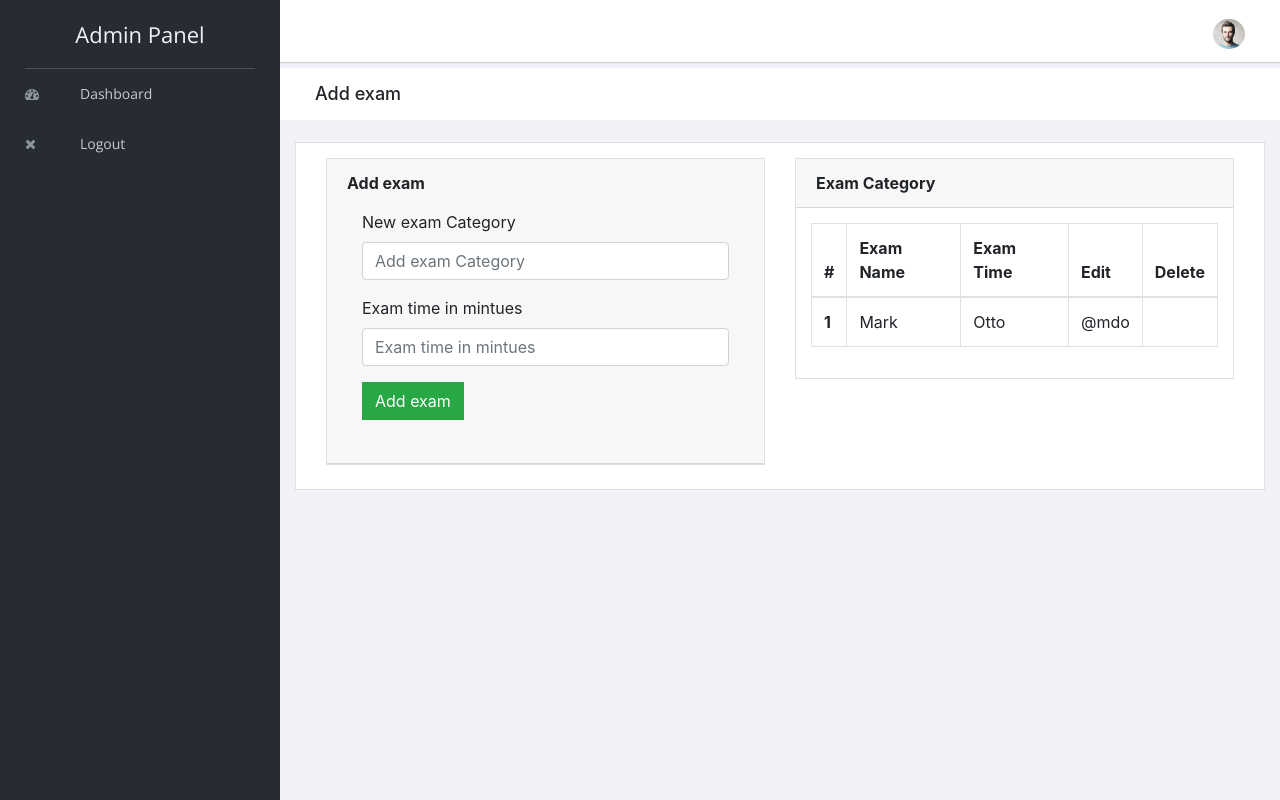
After one commit to Maruf68/Quiz-system-in-php, a PHP site: page /admin/demo.php in a window 1280 px wide. The commit adds this page. Run offline with PHP 8.4, Linux system fonts and the light colour scheme; some libraries are stand-ins or nearby versions.

Commit message:
question can be created and inserting into database

```diff
--- /dev/null
+++ b/admin/demo.php
@@ -0,0 +1,130 @@
+<?php
+                                    include "header.php";
+                                    include "../connection.php";
+                                    ?>
+
+<div class="breadcrumbs">
+    <div class="col-sm-4">
+        <div class="page-header float-left">
+            <div class="page-title">
+                <h1>Add exam</h1>
+            </div>
+        </div>
+    </div>
+
+</div>
+
+
+
+<div class="content mt-3">
+    <div class="animated fadeIn">
+
+
+        <div class="row">
+            <div class="col-lg-12">
+                <div class="card">
+
+<form name="form1" action="" method="post">
+
+                    <div class="card-body">
+
+                        <div class="col-lg-6">
+                            <div class="card">
+                                <div class="card-header"><strong>Add exam</strong>
+                                    <div class="card-body card-block">
+                                        <div class="form-group"><label for="company" class=" form-control-label">New
+                                                exam Category</label><input type="text"
+                                                placeholder="Add exam Category" class="form-control" name="examname"></div>
+                                        <div class="form-group"><label for="vat" class=" form-control-label">Exam time
+                                                in mintues</label><input type="text"  placeholder="Exam time in mintues"
+                                                class="form-control" name="examtime"></div>
+
+                                        <div class="form-group">
+                                            <input type="submit" name="submit1" value="Add exam" class="btn btn-success">
+
+                                            <div class="alert alert-success" id="insert" style="margin-top:10px; display:none">
+                            <strong>Added</strong> exam added successfully
+                        </div>
+
+
+
+
+                                        </div>
+                                    </div>
+                                </div>
+                            </div>
+
+                        </div>
+
+                    <div class="col-lg-6">
+                        <div class="card">
+                            <div class="card-header">
+                                <strong class="card-title">Exam Category</strong>
+                            </div>
+                            <div class="card-body">
+                                <table class="table table-bordered">
+                                    <thead>
+                                        <tr>
+                                            <th scope="col">#</th>
+                                            <th scope="col">Exam Name</th>
+                                            <th scope="col">Exam Time</th>
+                                            <th scope="col">Edit</th>
+                                            <th scope="col">Delete</th>
+
+                                        </tr>
+                                    </thead>
+                                    <tbody>
+                                  <?php
+
+                                  ?>
+
+                                        <tr>
+                                            <th scope="row">1</th>
+                                            <td>Mark</td>
+                                            <td>Otto</td>
+                                            <td>@mdo</td>
+                                        </tr>
+
+                                    </tbody>
+                                </table>
+                            </div>
+                        </div>
+                    </div>
+
+
+
+                    </div>
+                    </form>
+                </div>
+
+            </div>
+            <!--/.col-->
+        </div>
+
+
+    </div>
+
+</div>
+<!-- .animated -->
+<!-- .content -->
+
+
+<?php
+if(isset($_POST['submit1'])){
+ mysqli_query($link,"insert into `exam_category` values(NULL,'$_POST[examname]','$_POST[examtime]')") or die(mysqli_error($link));
+
+ ?>
+<script type="text/javascript">
+  document.getElementById("insert").style.display="block";
+</script>
+
+<?php
+}
+
+?>
+
+
+
+<?php
+                                    include "footer.php";
+                                    ?>
--- /dev/null
+++ b/admin/footer.php
@@ -0,0 +1,16 @@
+
+
+                                </div><!-- /#right-panel -->
+                                <!-- Right Panel -->
+
+
+                            <script src="vendors/jquery/dist/jquery.min.js"></script>
+                            <script src="vendors/popper.js/dist/umd/popper.min.js"></script>
+
+                            <script src="vendors/jquery-validation/dist/jquery.validate.min.js"></script>
+                            <script src="vendors/jquery-validation-unobtrusive/dist/jquery.validate.unobtrusive.min.js"></script>
+
+                            <script src="vendors/bootstrap/dist/js/bootstrap.min.js"></script>
+                            <script src="assets/js/main.js"></script>
+</body>
+</html>
--- /dev/null
+++ b/admin/header.php
@@ -0,0 +1,95 @@
+<!doctype html>
+
+<html class="no-js" lang="en">
+
+<head>
+    <meta charset="utf-8">
+    <meta http-equiv="X-UA-Compatible" content="IE=edge">
+    <title>Admin Panel</title>
+    <meta name="description" content="Sufee Admin - HTML5 Admin Template">
+    <meta name="viewport" content="width=device-width, initial-scale=1">
+
+    <link rel="apple-touch-icon" href="apple-icon.png">
+    <link rel="shortcut icon" href="favicon.ico">
+
+
+    <link rel="stylesheet" href="vendors/bootstrap/dist/css/bootstrap.min.css">
+    <link rel="stylesheet" href="vendors/font-awesome/css/font-awesome.min.css">
+    <link rel="stylesheet" href="vendors/themify-icons/css/themify-icons.css">
+    <link rel="stylesheet" href="vendors/flag-icon-css/css/flag-icon.min.css">
+    <link rel="stylesheet" href="vendors/selectFX/css/cs-skin-elastic.css">
+
+    <link rel="stylesheet" href="assets/css/style.css">
+
+    <link href='https://fonts.googleapis.com/css?family=Open+Sans:400,600,700,800' rel='stylesheet' type='text/css'>
+
+
+
+</head>
+
+<body>
+    <!-- Left Panel -->
+
+    <aside id="left-panel" class="left-panel">
+        <nav class="navbar navbar-expand-sm navbar-default">
+
+            <div class="navbar-header">
+                <button class="navbar-toggler" type="button" data-toggle="collapse" data-target="#main-menu" aria-controls="main-menu" aria-expanded="false" aria-label="Toggle navigation">
+                    <i class="fa fa-bars"></i>
+                </button>
+                <a class="navbar-brand" href="./">
+                 Admin Panel
+
+                </a>
+                <a class="navbar-brand hidden" href="./"><img src="images/logo2.png" alt="Logo"></a>
+            </div>
+
+            <div id="main-menu" class="main-menu collapse navbar-collapse">
+                <ul class="nav navbar-nav">
+                    <li>
+                        <a href="index.html"> <i class="menu-icon fa fa-dashboard"></i>Dashboard </a>
+                    </li>
+                    <li>
+                        <a href="index.html"> <i class="menu-icon fa fa-close"></i>Logout </a>
+                    </li>
+
+                </ul>
+            </div><!-- /.navbar-collapse -->
+        </nav>
+    </aside><!-- /#left-panel -->
+
+    <!-- Left Panel -->
+
+    <!-- Right Panel -->
+
+    <div id="right-panel" class="right-panel">
+
+        <!-- Header-->
+        <header id="header" class="header">
+
+            <div class="header-menu">
+
+                <div class="col-sm-7">
+
+                </div>
+
+                <div class="col-sm-5">
+                    <div class="user-area dropdown float-right">
+                        <a href="#" class="dropdown-toggle" data-toggle="dropdown" aria-haspopup="true" aria-expanded="false">
+                            <img class="user-avatar rounded-circle" src="images/admin.jpg" alt="User Avatar">
+                        </a>
+
+                        <div class="user-menu dropdown-menu">
+
+
+                            <a class="nav-link" href="#"><i class="fa fa-power-off"></i> Logout</a>
+                        </div>
+                    </div>
+
+
+
+                </div>
+            </div>
+
+        </header><!-- /header -->
+        <!-- Header-->
--- a/admin/index.php
+++ b/admin/index.php
@@ -92,7 +92,7 @@ if(isset($_POST['submit1'])){
 
      }
      else{
-         header("location: ../demo.php");
+         header("location: demo.php");
      }
 }
 
```
